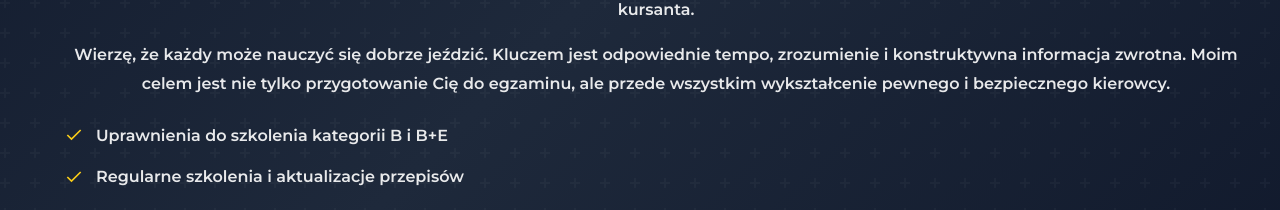
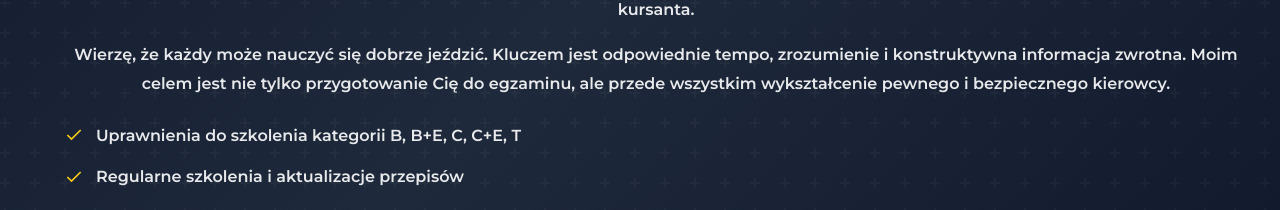
Before and after one commit to stxworks/luczakosk.com, a plain HTML site: page o-szkole.html in a window 1280 px wide. Shown: the part 4820-5030 px from the top of the page. Drawn offline with Linux system fonts and the light colour scheme.

Commit message:
Add files via upload

```diff
--- a/o-szkole.html
+++ b/o-szkole.html
@@ -1381,7 +1381,7 @@
                             <svg viewBox="0 0 24 24" fill="none" stroke="var(--osk-yellow)" stroke-width="2">
                                 <polyline points="20 6 9 17 4 12" />
                             </svg>
-                            <span>Uprawnienia do szkolenia kategorii B i B+E</span>
+                            <span>Uprawnienia do szkolenia kategorii B, B+E, C, C+E, T</span>
                         </div>
                         <div class="instructor__qual-item" style="color: rgba(255,255,255,0.9);">
                             <svg viewBox="0 0 24 24" fill="none" stroke="var(--osk-yellow)" stroke-width="2">
```
